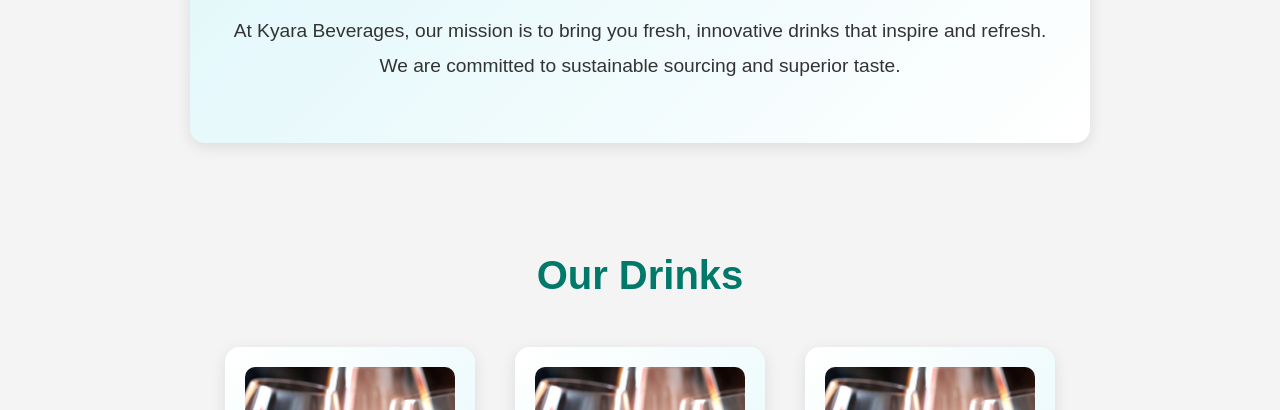
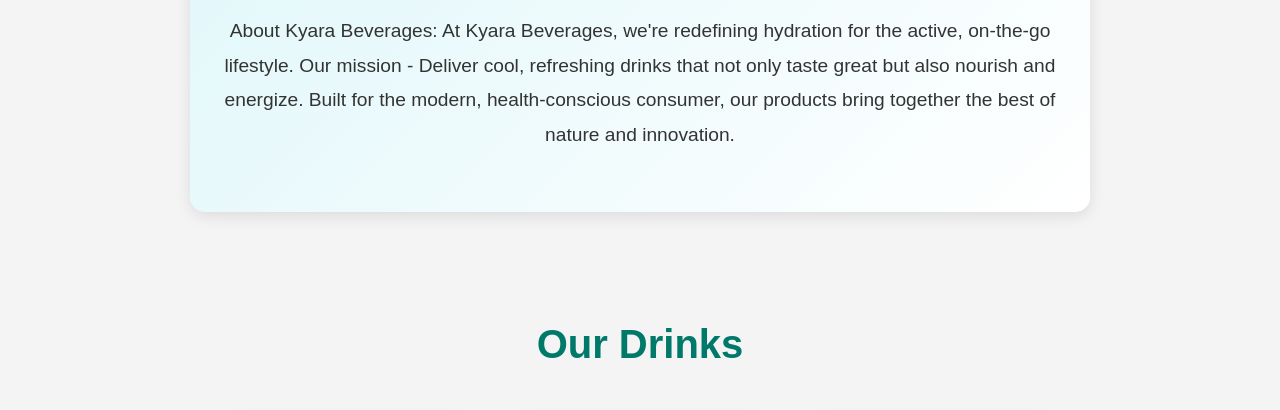
Before and after one commit to 2022bit002/KyaraBeverages, a plain HTML site: page index.html in a window 1280 px wide. Shown: the part 690-1100 px from the top of the page. Drawn offline with Linux system fonts and the light colour scheme.

Commit message:
static website for the kyara beverages

```diff
--- a/index.html
+++ b/index.html
@@ -23,7 +23,7 @@
     <!-- About Section -->
     <section class="about">
         <h2>About Us</h2>
-        <p>At Kyara Beverages, our mission is to bring you fresh, innovative drinks that inspire and refresh. We are committed to sustainable sourcing and superior taste.</p>
+        <p>About Kyara Beverages: At Kyara Beverages, we're redefining hydration for the active, on-the-go lifestyle. Our mission - Deliver cool, refreshing drinks that not only taste great but also nourish and energize. Built for the modern, health-conscious consumer, our products bring together the best of nature and innovation.</p>
     </section>
 
     <!-- Product Teasers -->
```
